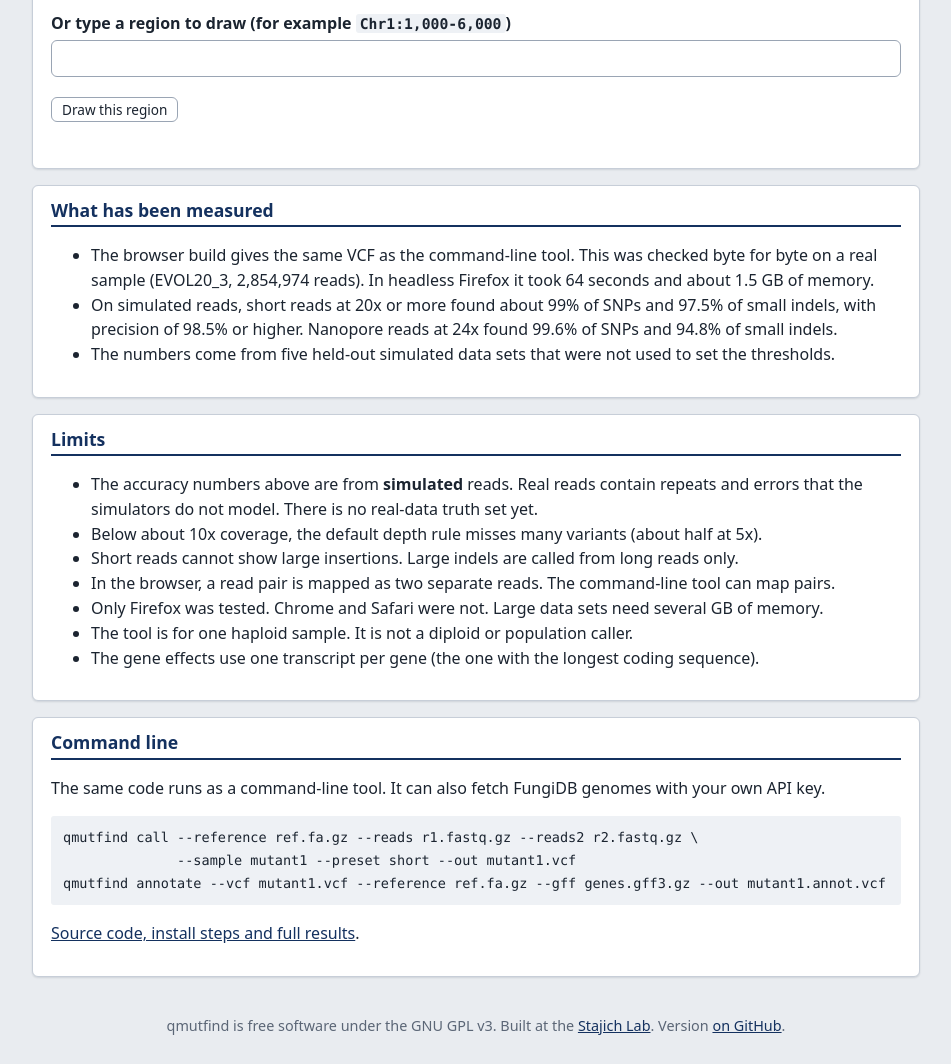
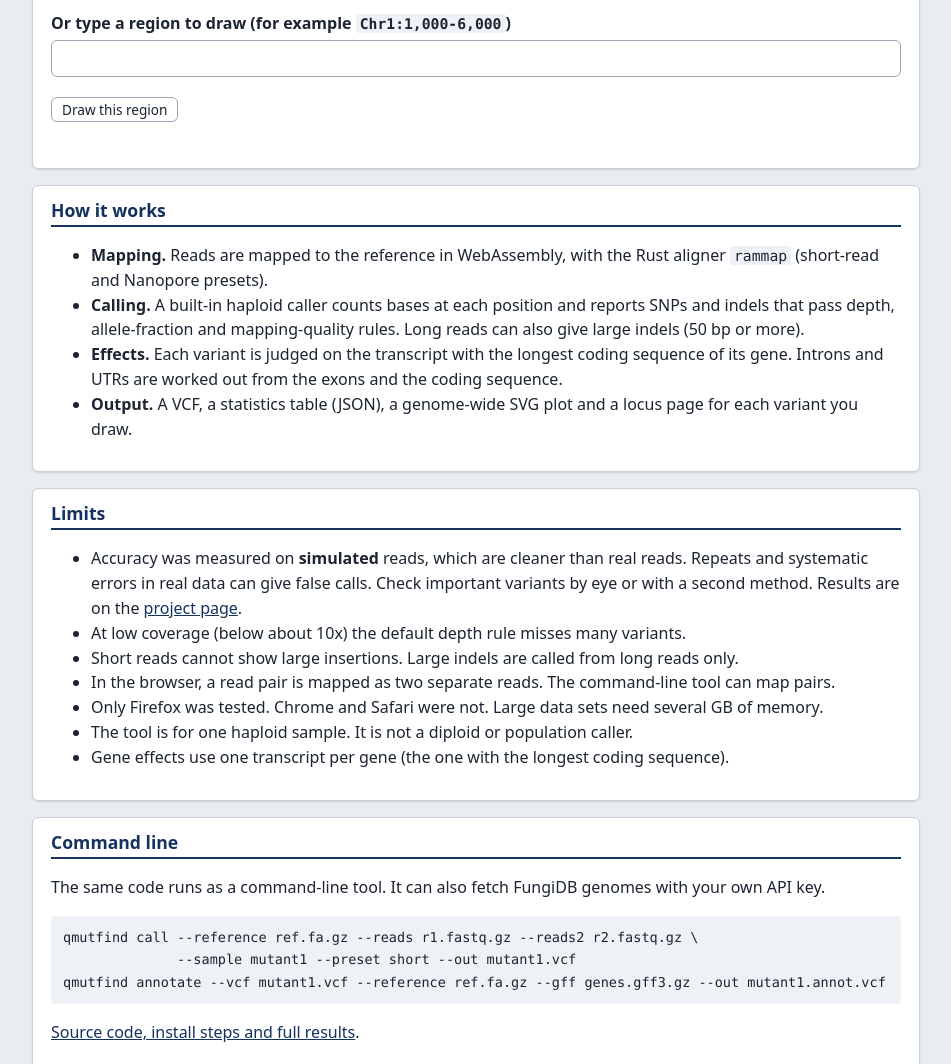
Before and after one commit to stajichlab/qmutfind, a plain HTML site: page site/index.html in a window 1280 px wide. Shown: the part 1657-2721 px from the top of the page, without its empty margins (164-1115 px from the left). Drawn offline with Linux system fonts and the light colour scheme.

Commit message:
Make the site text generic: remove the EVOL20 results, add a short how-it-works section
Co-Authored-By: Claude Sonnet 5.5 <noreply@anthropic.com>

```diff
--- a/site/index.html
+++ b/site/index.html
@@ -41,8 +41,8 @@
 <section class="hero panel">
   <p class="lede">qmutfind maps sequencing reads to a reference genome, finds SNPs and small insertions and deletions,
   says what each change does to the genes, and draws the result.</p>
-  <p>It runs in this page. The page does not send your files to any server. Use it for one haploid sample, for
-  example an evolved <i>Aspergillus fumigatus</i> strain that you compare with its reference.</p>
+  <p>It runs in this page. The page does not send your files to any server. Use it for one haploid sample, such as a fungal
+  isolate or an evolved strain, compared with a reference genome.</p>
   <ol class="steps">
     <li><b>Call.</b> Map the reads and call the variants. This gives a VCF.</li>
     <li><b>Summarize.</b> Count the variants and plot where they are along the genome.</li>
@@ -116,27 +116,30 @@
 </section>
 
 <section class="panel">
-  <h2>What has been measured</h2>
+  <h2>How it works</h2>
   <ul>
-    <li>The browser build gives the same VCF as the command-line tool. This was checked byte for byte on a real sample
-    (EVOL20_3, 2,854,974 reads). In headless Firefox it took 64 seconds and about 1.5 GB of memory.</li>
-    <li>On simulated reads, short reads at 20x or more found about 99% of SNPs and 97.5% of small indels, with
-    precision of 98.5% or higher. Nanopore reads at 24x found 99.6% of SNPs and 94.8% of small indels.</li>
-    <li>The numbers come from five held-out simulated data sets that were not used to set the thresholds.</li>
+    <li><b>Mapping.</b> Reads are mapped to the reference in WebAssembly, with the Rust aligner <code>rammap</code>
+    (short-read and Nanopore presets).</li>
+    <li><b>Calling.</b> A built-in haploid caller counts bases at each position and reports SNPs and indels that pass
+    depth, allele-fraction and mapping-quality rules. Long reads can also give large indels (50 bp or more).</li>
+    <li><b>Effects.</b> Each variant is judged on the transcript with the longest coding sequence of its gene. Introns and
+    UTRs are worked out from the exons and the coding sequence.</li>
+    <li><b>Output.</b> A VCF, a statistics table (JSON), a genome-wide SVG plot and a locus page for each variant you draw.</li>
   </ul>
 </section>
 
 <section class="panel limits" id="limits">
   <h2>Limits</h2>
   <ul>
-    <li>The accuracy numbers above are from <b>simulated</b> reads. Real reads contain repeats and errors that the
-    simulators do not model. There is no real-data truth set yet.</li>
-    <li>Below about 10x coverage, the default depth rule misses many variants (about half at 5x).</li>
+    <li>Accuracy was measured on <b>simulated</b> reads, which are cleaner than real reads. Repeats and systematic errors
+    in real data can give false calls. Check important variants by eye or with a second method. Results are on the
+    <a href="https://github.com/stajichlab/qmutfind">project page</a>.</li>
+    <li>At low coverage (below about 10x) the default depth rule misses many variants.</li>
     <li>Short reads cannot show large insertions. Large indels are called from long reads only.</li>
     <li>In the browser, a read pair is mapped as two separate reads. The command-line tool can map pairs.</li>
     <li>Only Firefox was tested. Chrome and Safari were not. Large data sets need several GB of memory.</li>
     <li>The tool is for one haploid sample. It is not a diploid or population caller.</li>
-    <li>The gene effects use one transcript per gene (the one with the longest coding sequence).</li>
+    <li>Gene effects use one transcript per gene (the one with the longest coding sequence).</li>
   </ul>
 </section>
 
```
